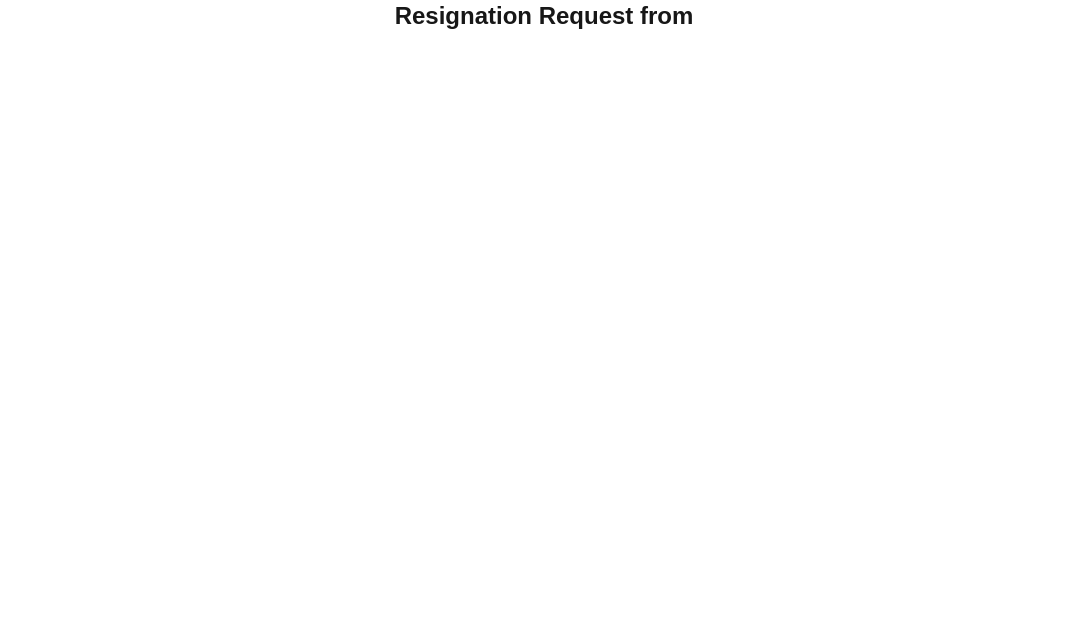
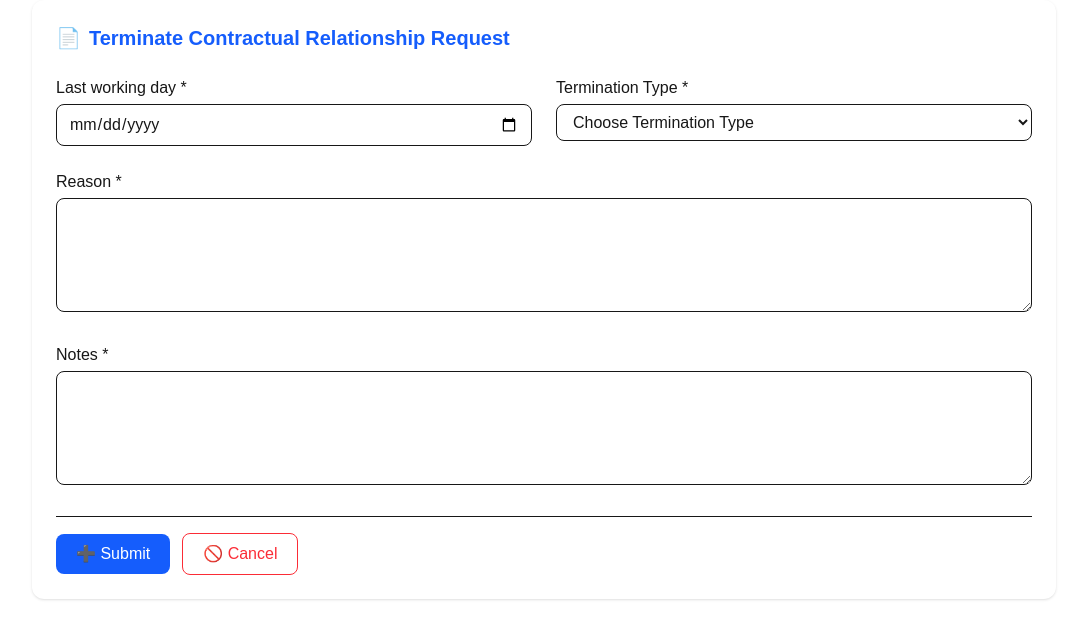
Before and after one commit to abuhasanxt/project-1, a Next.js app: page /Dashboard/resignation in a window 1280 px wide. Shown: the top 638 px of the page, without its empty margins (96-1183 px from the left). Built offline with nearby package versions, Linux system fonts and the light colour scheme.

Commit message:
added resination request from

```diff
--- a/src/app/Dashboard/resignation/page.jsx
+++ b/src/app/Dashboard/resignation/page.jsx
@@ -1,11 +1,175 @@
-import React from 'react';
+"use client";
 
-const page = () => {
-    return (
+import { useState } from "react";
+import Swal from "sweetalert2";
+
+export default function TerminateRequest() {
+  const [formData, setFormData] = useState({
+    lastWorkingDay: "",
+    terminationType: "",
+    reason: "",
+    notes: "",
+  });
+
+  const [loading, setLoading] = useState(false);
+
+  // handle change
+  const handleChange = (e) => {
+    setFormData({ ...formData, [e.target.name]: e.target.value });
+  };
+
+  // handle submit
+  const handleSubmit = async (e) => {
+    e.preventDefault();
+
+    const { lastWorkingDay, terminationType, reason, notes } = formData;
+
+    // ✅ validation
+    if (!lastWorkingDay || !terminationType || !reason || !notes) {
+      Swal.fire({
+        icon: "warning",
+        title: "All fields are required!",
+        confirmButtonColor: "#3085d6",
+      });
+      return;
+    }
+
+    try {
+      setLoading(true);
+      const res = await fetch("/api/terminate-request", {
+        method: "POST",
+        headers: { "Content-Type": "application/json" },
+        body: JSON.stringify(formData),
+      });
+
+      const data = await res.json();
+
+      if (res.ok) {
+        Swal.fire({
+          icon: "success",
+          title: "✅ Request submitted successfully!",
+          timer: 2000,
+          showConfirmButton: false,
+        });
+
+        // reset form
+        setFormData({
+          lastWorkingDay: "",
+          terminationType: "",
+          reason: "",
+          notes: "",
+        });
+      } else {
+        Swal.fire({
+          icon: "error",
+          title: "❌ Failed to submit request",
+          text: data.message || "Please try again",
+        });
+      }
+    } catch (error) {
+      Swal.fire({
+        icon: "error",
+        title: "❌ API Error",
+        text: error.message,
+      });
+    } finally {
+      setLoading(false);
+    }
+  };
+
+  return (
+    <div className="p-6 max-w-5xl mx-auto bg-white rounded-xl shadow">
+      {/* Header */}
+      <h2 className="flex items-center gap-2 text-xl font-semibold text-blue-600 mb-6">
+        <span>📄</span> Terminate Contractual Relationship Request
+      </h2>
+
+      <form className="space-y-6" onSubmit={handleSubmit}>
+        {/* Grid Row */}
+        <div className="grid grid-cols-1 md:grid-cols-2 gap-6">
+          {/* Last Working Day */}
+          <div>
+            <label className="block mb-1 font-medium">Last working day *</label>
+            <input
+              type="date"
+              name="lastWorkingDay"
+              value={formData.lastWorkingDay}
+              onChange={handleChange}
+              className="w-full border rounded-lg px-3 py-2 outline-none focus:ring-2 focus:ring-blue-500"
+              required
+            />
+          </div>
+
+          {/* Termination Type */}
+          <div>
+            <label className="block mb-1 font-medium">Termination Type *</label>
+            <select
+              name="terminationType"
+              value={formData.terminationType}
+              onChange={handleChange}
+              className="w-full border rounded-lg px-3 py-2 bg-white outline-none focus:ring-2 focus:ring-blue-500"
+              required
+            >
+              <option value="">Choose Termination Type</option>
+              <option>Voluntary</option>
+              <option>Involuntary</option>
+              <option>End of Contract</option>
+            </select>
+          </div>
+        </div>
+
+        {/* Reason */}
         <div>
-            <h1 className="text-center font-extrabold text-2xl">Resignation Request from</h1>
+          <label className="block mb-1 font-medium">Reason *</label>
+          <textarea
+            name="reason"
+            value={formData.reason}
+            onChange={handleChange}
+            rows={4}
+            className="w-full border rounded-lg px-3 py-2 outline-none focus:ring-2 focus:ring-blue-500"
+            required
+          ></textarea>
         </div>
-    );
-};
 
-export default page;
+        {/* Notes */}
+        <div>
+          <label className="block mb-1 font-medium">Notes *</label>
+          <textarea
+            name="notes"
+            value={formData.notes}
+            onChange={handleChange}
+            rows={4}
+            className="w-full border rounded-lg px-3 py-2 outline-none focus:ring-2 focus:ring-blue-500"
+            required
+          ></textarea>
+        </div>
+
+        {/* Buttons */}
+        <div className="flex items-center gap-3 pt-4 border-t">
+          <button
+            type="submit"
+            disabled={loading}
+            className="px-5 py-2 bg-blue-600 text-white rounded-lg hover:bg-blue-700 flex items-center gap-2 disabled:opacity-50"
+          >
+            {loading ? "Submitting..." : "➕ Submit"}
+          </button>
+
+          <button
+            type="button"
+            onClick={() =>
+              setFormData({
+                lastWorkingDay: "",
+                terminationType: "",
+                reason: "",
+                notes: "",
+              })
+            }
+            className="px-5 py-2 border border-red-500 text-red-500 rounded-lg hover:bg-red-50 flex items-center gap-2"
+          >
+            🚫 Cancel
+          </button>
+        </div>
+      </form>
+    </div>
+  );
+}
```
